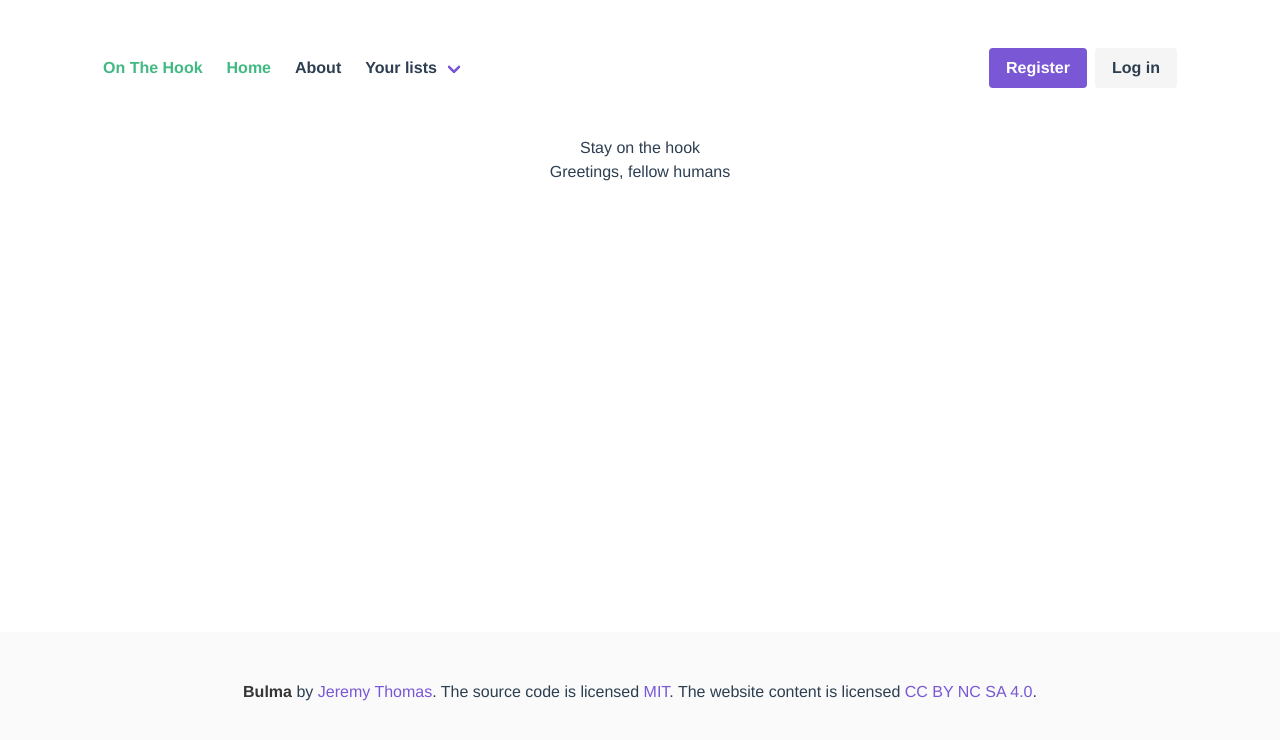
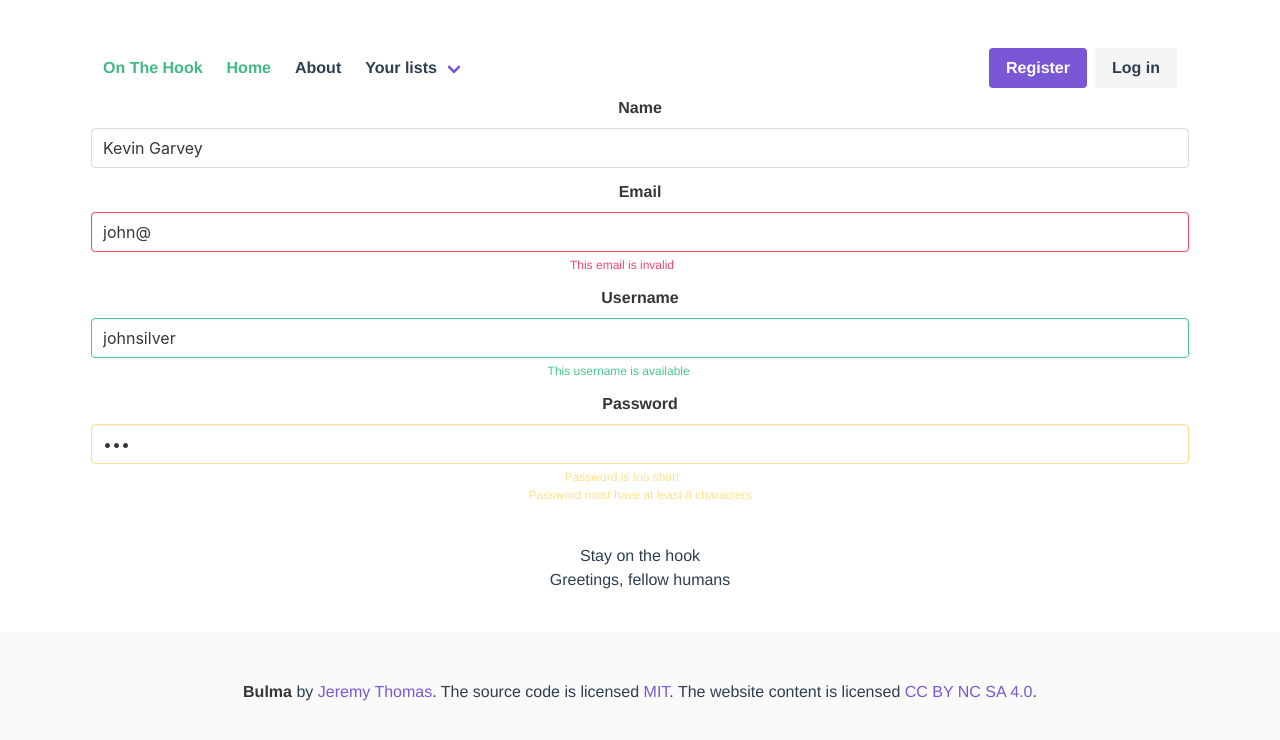
Before and after one commit to weilyl/project-4-frontend02, a Vue app: page / in a window 1280 px wide. Shown: the top 740 px of the page. Built offline with nearby package versions, Linux system fonts and the light colour scheme.

Commit message:
need to connect routes to make new Links and Lists

```diff
--- a/src/App.vue
+++ b/src/App.vue
@@ -5,8 +5,12 @@
     </div>
     <div id="main">
       <!--Sidebar/-->
+      <Link v-bind:loggedin="loggedin"
+      />
 
-      <router-view/>
+      <router-view
+       @loggedin="login"
+      />
     </div>
     <Footer/>
   </div>
@@ -23,6 +27,17 @@ export default {
     Header,
     //Sidebar,
     Footer
+  },
+  data() {
+    return {
+      loggedin: false
+    }
+  },
+  methods: {
+    login: function(event){
+      console.log(event)
+      this.loggedin = true
+    }
   }
 
 }
--- a/src/components/Header.vue
+++ b/src/components/Header.vue
@@ -13,18 +13,20 @@
         <b-navbar-item href="#">
           <router-link to="/Page2">About</router-link>
         </b-navbar-item>
-        <b-navbar-dropdown label="Your lists" aria-role="list" scrollable="true">
-            <!--b-navbar-dropdown-item
-              aria-role="listitem"
+        <b-navbar-dropdown
+              label="Your lists"
+              aria-role="list" scrollable="true">
+            <b-navbar-dropdown-item
               v-for="list in listoflists"
               :key="list.name"
+              aria-role="listitem"
               v-model="listname"
             >
               {{list.name}}
             </b-navbar-dropdown-item>
 
             <b-navbar-dropdown-item aria-role="listitem">Another action</b-navbar-dropdown-item>
-            <b-navbar-dropdown-item aria-role="listitem">Something else</b-navbar-dropdown-item-->
+            <b-navbar-dropdown-item aria-role="listitem">Something else</b-navbar-dropdown-item>
         </b-navbar-dropdown>
       </template>
 
@@ -111,45 +113,6 @@
                 class="delete"
                 @click="isRegisterModalActive=false"/>
             </header>
-            <section class="modal-card-body">
-                <b-field label="firstname">
-                    <b-input v-model="firstname"></b-input>
-                </b-field>
-
-                <b-field label="lastname">
-                    <b-input v-model="lastname"></b-input>
-                </b-field>
-
-                <b-field label="Email"
-                    type="is-success"
-                    message="Remember to use a valid email">
-                    <b-input type="email"
-                        value=""
-                        maxlength="30"
-                        v-model="email">
-                    </b-input>
-                </b-field>
-
-                <b-field label="Username"
-                    type="is-success"
-                    message="Make a username up to 30 characters">
-                    <b-input value="" maxlength="30"
-                    v-model="username"></b-input>
-                </b-field>
-
-                <b-field label="Password"
-                  type="is-success"
-                  message="Password must be at least 8 characters long">
-                    <b-input type="password"
-                        value=""
-                        password-reveal
-                        placeholder="Your password"
-                        v-model="password">
-                    </b-input>
-                </b-field>
-
-              <b-checkbox>Remember me</b-checkbox>
-            </section>
             <footer class="modal-card-foot">
                 <button class="button" type="button" @click="isRegisterModalActive=false">Close</button>
                 <button class="button is-primary" v-on:click="register()">Register</button>
@@ -157,6 +120,47 @@
           </div>
         </form>
       </b-modal>
+    </section>
+
+    <section>
+      <b-field label="Name" :label-position="labelPosition">
+        <b-input value="Kevin Garvey"></b-input>
+      </b-field>
+
+      <b-field label="Email"
+        :label-position="labelPosition"
+        type="is-danger"
+        message="This email is invalid">
+          <b-input type="email"
+              value="john@"
+              maxlength="30">
+          </b-input>
+      </b-field>
+
+      <b-field label="Username"
+          :label-position="labelPosition"
+          type="is-success"
+          message="This username is available">
+          <b-input value="johnsilver" maxlength="30"></b-input>
+      </b-field>
+
+      <b-field label="Password"
+          :label-position="labelPosition"
+          type="is-warning">
+          <b-input value="123" type="password" maxlength="30"></b-input>
+          <template slot="message">
+              <div>Password is too short</div>
+              <div>Password must have at least 8 characters</div>
+          </template>
+      </b-field>
+
+      <!--b-field label="Subject"
+          :label-position="labelPosition">
+          <b-select placeholder="Select a subject">
+              <option value="1">Option 1</option>
+              <option value="2">Option 2</option>
+          </b-select>
+      </b-field-->
     </section>
 
   </div>
@@ -175,10 +179,10 @@
         password: "",
         loggedin: "",
         token: "",
-        listname: ""
+        listname: "",
+        listoflists: [],
       }
     },
-    // beforeCreate: this.populateLists(),
     methods: {
       logIn: function() {
         // const URL = this.$prodURL ? this.$prodURL : this.$URL
@@ -201,6 +205,7 @@
         .then(data => {
           console.log('data', data)
           if(data){
+            this.populateLists(),
             this.$emit('loggedin', data)
             this.token = data.token,
             this.username = '',
@@ -266,21 +271,24 @@
           }
         })
         .then((response) => {
+          console.log(response)
           if (response.status != 200) {
             response.status
+            console.log(response.status)
           } else {
             return response.json()
           }
         })
         .then(data => {
           if (data){
+            console.log("data: ", data)
             this.listoflists = data
           } else {
-            return("No lists found for this user. Create a new list?")
+            console.log("No lists found for this user. Create a new list?")
           }
         })
       }
-    }
+    },
   }
 </script>
 
```
Also changed, not shown: src/views/Link.vue (added, +72 -0 lines).
